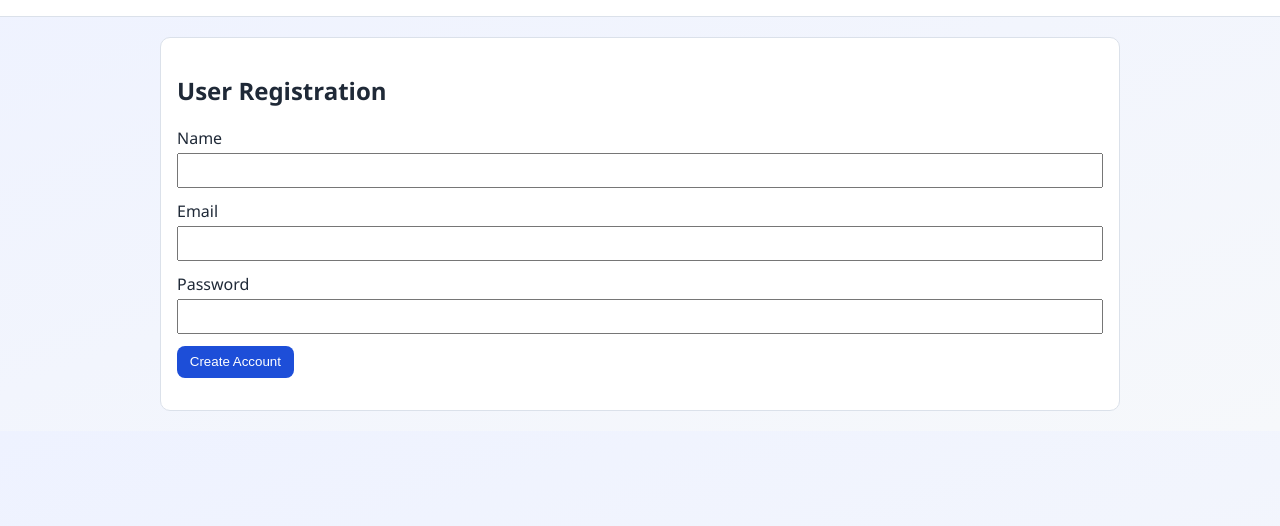
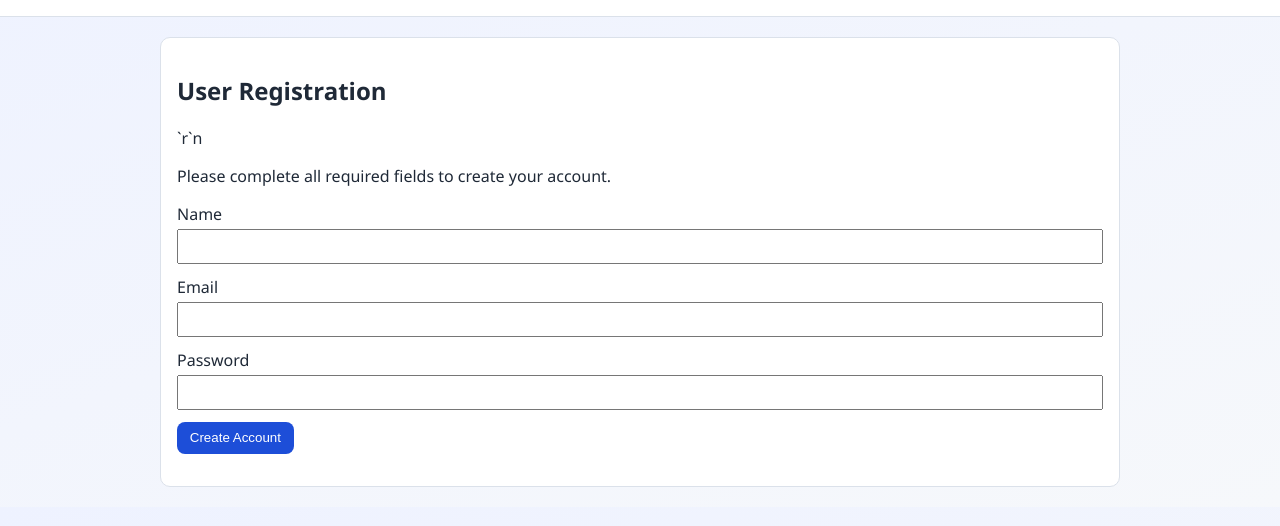
Before and after one commit to rafeq0/shopsmart, a plain HTML site: page pages/register.html in a window 1280 px wide. Shown: the part 102-628 px from the top of the page. Drawn offline with Linux system fonts and the light colour scheme.

Commit message:
feat(auth): complete user registration UI #SS-1

```diff
--- a/pages/register.html
+++ b/pages/register.html
@@ -18,7 +18,7 @@
   </header>
   <main class="container">
     <div class="card">
-      <h2>User Registration</h2>
+      <h2>User Registration</h2>`r`n      <p>Please complete all required fields to create your account.</p>
       <form id="register-form" novalidate>
         <label for="name">Name</label>
         <input id="name" name="name" type="text" required />
```
